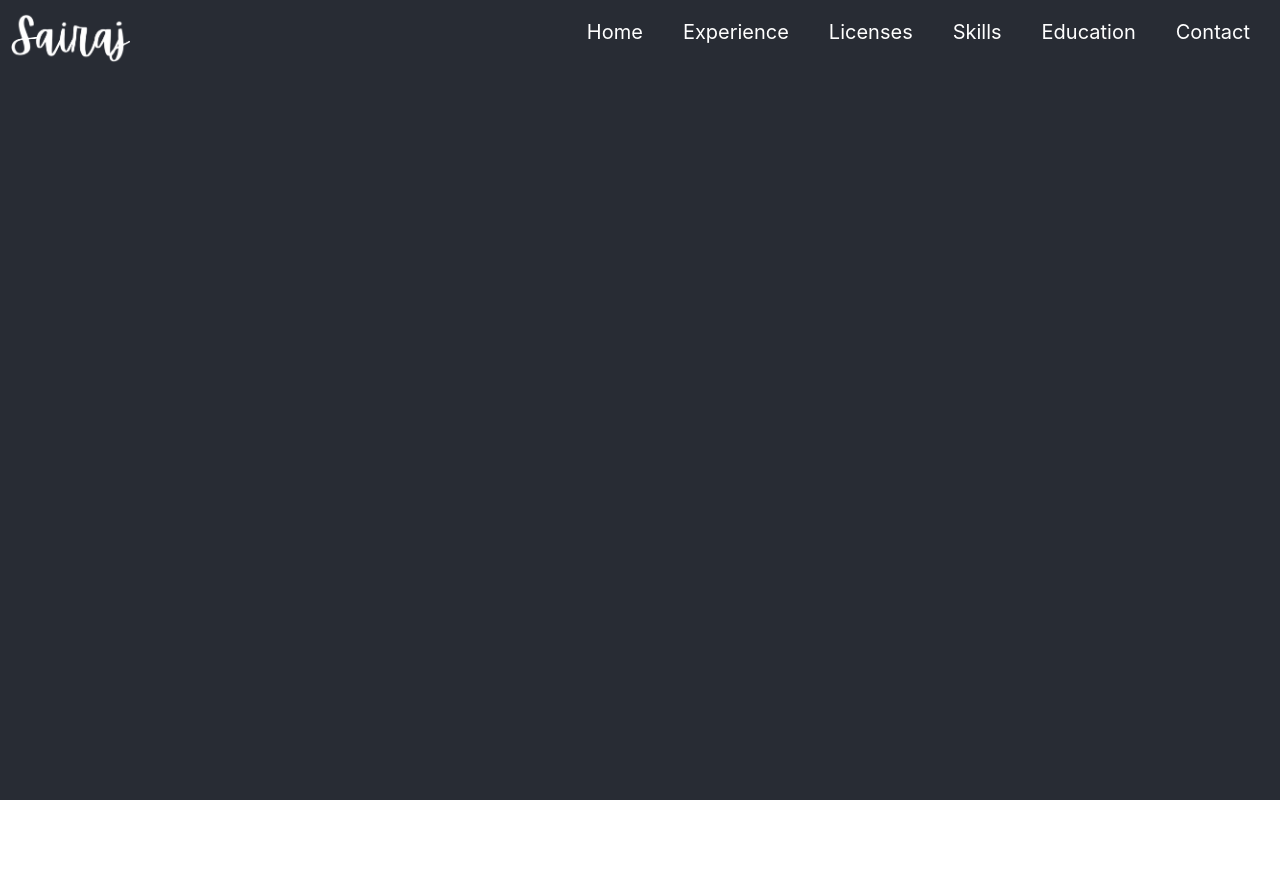
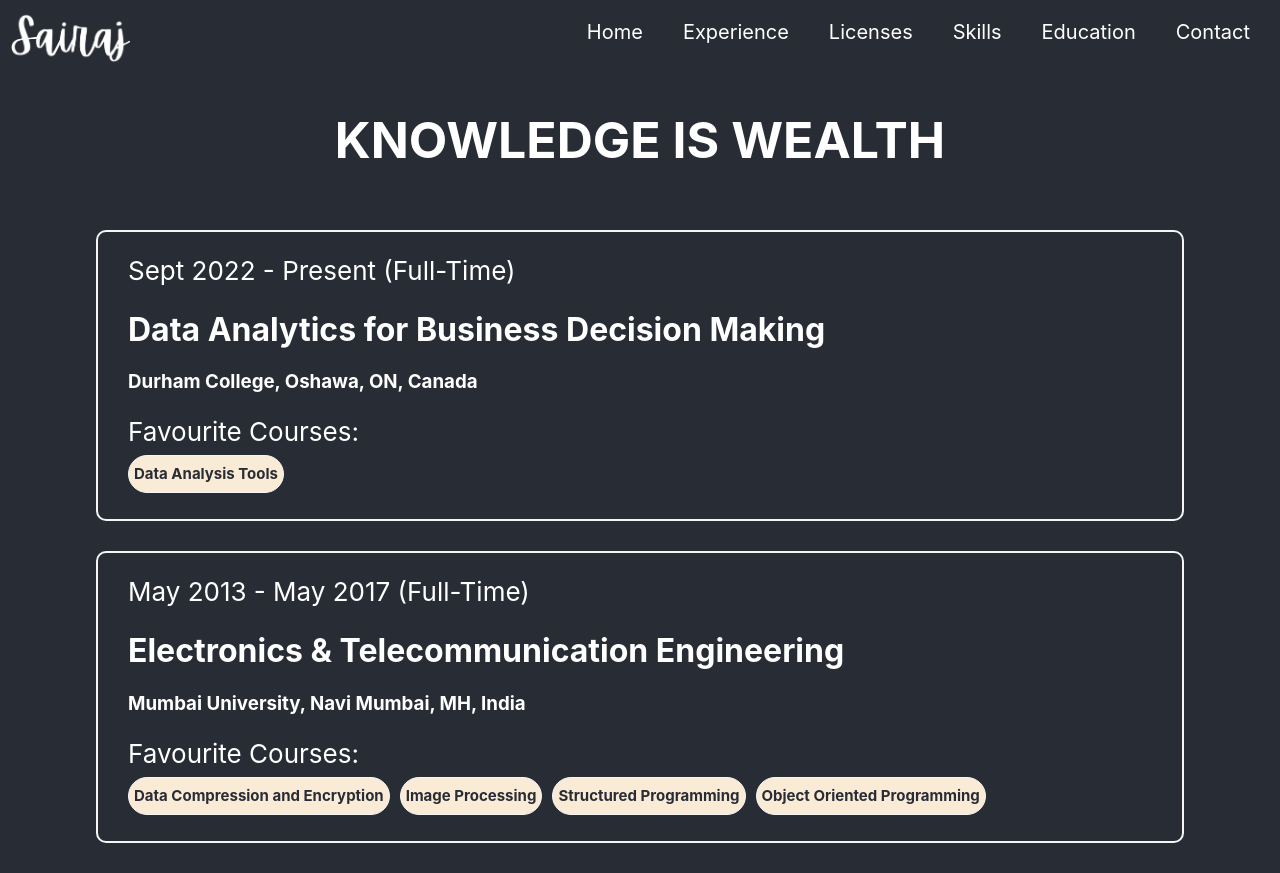
Before and after one commit to SairajGunner/Portfolio, a React (Create React App) app in the folder portfolio/: page /education in a window 1280 px wide. Before the commit the page ends 800 px from the top, so only its background shows below. Built offline with nearby package versions, Linux system fonts and the light colour scheme; the HTML template or start-up script is replaced by a standard one.

Commit message:
Added Education Page

```diff
--- a/portfolio/src/App.js
+++ b/portfolio/src/App.js
@@ -6,6 +6,7 @@ import Welcome from './components/welcome/Welcome';
 import { Routes, Route } from "react-router-dom";
 import Certificates from './components/certificates/Certificates';
 import Contact from './components/contact/Contact';
+import Education from './components/education/Education';
 
 function App() {
   return (
@@ -17,6 +18,7 @@ function App() {
         <Routes>
           <Route path="/welcome" element={<Welcome />} />
           <Route path="/" element={<Home />} exact />
+          <Route path="/education" element={<Education />} />
           <Route path="/skills" element={<Skills />} />
           <Route path="/licenses" element={<Certificates />} />
           <Route path="/contact" element={<Contact />} />
--- /dev/null
+++ b/portfolio/src/components/education/Education.js
@@ -0,0 +1,67 @@
+import { Component } from 'react';
+import DetailHolder from '../shared/detail-holder/DetailHolder';
+import './Education.scss';
+
+export default class Education extends Component {
+    education = [
+        {
+            name: 'Data Analytics for Business Decision Making',
+            type: 'Graduate Certificate',
+            institution: 'Durham College',
+            location: 'Oshawa, ON, Canada',
+            duration: 'Sept 2022 - Present',
+            load: 'Full-Time',
+            favorites: [{
+                name: 'Data Analysis Tools',
+                skills: ['Hadoop', 'Spark', 'Scala']
+            }],
+            grade: '4.64 CGPA on a scale of 5'
+        },
+        {
+            name: 'Electronics & Telecommunication Engineering',
+            type: 'Bachelor in Engineering',
+            institution: 'Mumbai University',
+            location: 'Navi Mumbai, MH, India',
+            duration: 'May 2013 - May 2017',
+            load: 'Full-Time',
+            favorites: [{
+                name: 'Data Compression and Encryption',
+                skills: ['Compression Techniques', 'Encryption Techniques']
+            }, {
+                name: 'Image Processing',
+                skills: ['MATLAB', 'Image Segmentation']
+            }, {
+                name: 'Structured Programming',
+                skills: ['C', 'Algorithms', 'Programming']
+            }, {
+                name: 'Object Oriented Programming',
+                skills: ['Java', 'Algorithms', 'Programming']
+            }],
+            grade: '7.19 CGPA on a scale of 10'
+        }
+    ]
+
+    constructor(props) {
+        super(props);
+        this.state = {
+
+        };
+    }
+
+    render() {
+        return (
+            <div className="education-container">
+                <div className="caption">
+                    KNOWLEDGE IS WEALTH
+                </div>
+                <div className="credential-section">
+                    {
+                        this.education.map((credential) => {
+                            return (<DetailHolder key={credential.name} item={credential}></DetailHolder>)
+                        })
+                    }
+                </div>
+            </div>
+        )
+    }
+}
--- /dev/null
+++ b/portfolio/src/components/education/Education.scss
@@ -0,0 +1,14 @@
+@use '../../App.scss' as app;
+
+.education-container {
+    display: flex;
+    flex-direction: column;
+    align-items: center;
+    justify-content: space-evenly;
+}
+
+.caption {
+    margin: 30px 0 30px 0;
+    font-size: 50px;
+    font-weight: bold;
+}
--- a/portfolio/src/components/header/Header.js
+++ b/portfolio/src/components/header/Header.js
@@ -19,7 +19,9 @@ function Header() {
                     <div className="menu-btn">
                         <Link to={"/skills"}>Skills</Link>
                     </div>
-                    <div className="menu-btn">Education</div>
+                    <div className="menu-btn">
+                        <Link to={"/education"}>Education</Link>
+                    </div>
                     <div className="menu-btn">
                         <Link to={"/contact"}>Contact</Link>
                     </div>
--- /dev/null
+++ b/portfolio/src/components/shared/detail-holder/DetailHolder.js
@@ -0,0 +1,29 @@
+import { Component } from 'react';
+import Pill from '../pill/Pill';
+import './DetailHolder.scss';
+
+export default class DetailHolder extends Component {
+    constructor(props) {
+        super(props);
+        this.state = {};
+    }
+
+    render() {
+        return (
+            <div className="detail-holder-container">
+                <p>{this.props.item.duration} ({this.props.item.load})</p>
+                <h1>{this.props.item.name}</h1>
+                <h3>{this.props.item.institution}, {this.props.item.location}</h3>
+                <p>Favourite Courses:
+                    <div className="pill-flex">
+                    {
+                        this.props.item.favorites.map((course) => {
+                            return (<Pill key={course.name} item={course}></Pill>)
+                        })
+                    }
+                    </div>
+                </p>
+            </div>
+        );
+    }
+}
--- /dev/null
+++ b/portfolio/src/components/shared/detail-holder/DetailHolder.scss
@@ -0,0 +1,14 @@
+@use '../../../App.scss' as app;
+
+.detail-holder-container {
+    padding: 0 30px 0 30px;
+    min-width: 80vw;
+    margin: 30px;
+    border: 2px solid whitesmoke;
+    border-radius: 10px;
+}
+
+.pill-flex {
+    display: flex;
+    flex-wrap: wrap;
+}
--- /dev/null
+++ b/portfolio/src/components/shared/pill/Pill.js
@@ -0,0 +1,15 @@
+import { Component } from 'react';
+import './Pill.scss';
+
+export default class Pill extends Component {
+    constructor(props) {
+        super(props);
+        this.state = {
+
+        }
+    }
+
+    render() {
+        return (<div className="pill">{this.props.item.name}</div>)
+    }
+}
--- /dev/null
+++ b/portfolio/src/components/shared/pill/Pill.scss
@@ -0,0 +1,12 @@
+@use '../../../App.scss' as app;
+
+.pill {
+    margin: 10px 10px 0 0;
+    padding: 5px;
+    border: 1px solid whitesmoke;
+    border-radius: 20px;
+    background-color: antiquewhite;
+    color: app.$background-color;
+    font-size: 15px;
+    font-weight: bold;
+}
```
